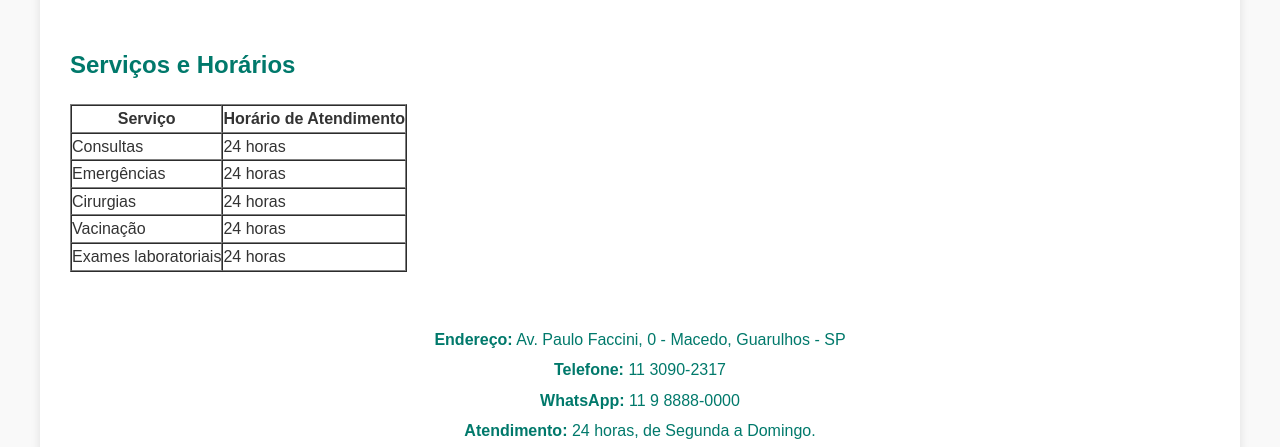
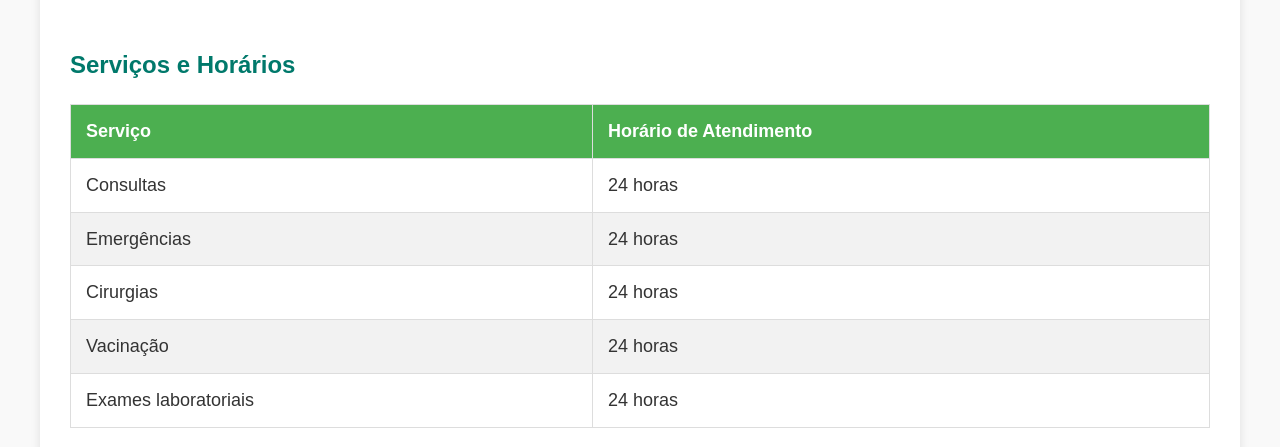
Before and after one commit to sscastilho/clinicavetdog, a plain HTML site: page horario.html in a window 1280 px wide. Shown: the part 432-879 px from the top of the page. Drawn offline with Linux system fonts and the light colour scheme.

Commit message:
Update horario.html
Rev7

```diff
--- a/horario.html
+++ b/horario.html
@@ -6,6 +6,33 @@
     <meta name="viewport" content="width=device-width, initial-scale=1.0">
     <title>Horário de Atendimento</title>
     <link rel="stylesheet" href="base.css">
+    <style>
+        table {
+            width: 100%;
+            border-collapse: collapse;
+            margin: 20px 0;
+            font-size: 18px;
+            text-align: left;
+        }
+
+        table th, table td {
+            padding: 12px 15px;
+            border: 1px solid #ddd;
+        }
+
+        table th {
+            background-color: #4caf50;
+            color: white;
+        }
+
+        table tr:nth-child(even) {
+            background-color: #f2f2f2;
+        }
+
+        table tr:hover {
+            background-color: #ddd;
+        }
+    </style>
 </head>
 <body>
     <div class="wrapper">
@@ -26,7 +53,7 @@
 
             <div class="content">
                 <h2>Serviços e Horários</h2>
-                <table border="1" cellspacing="0" cellpadding="10">
+                <table>
                     <thead>
                         <tr>
                             <th>Serviço</th>
```
